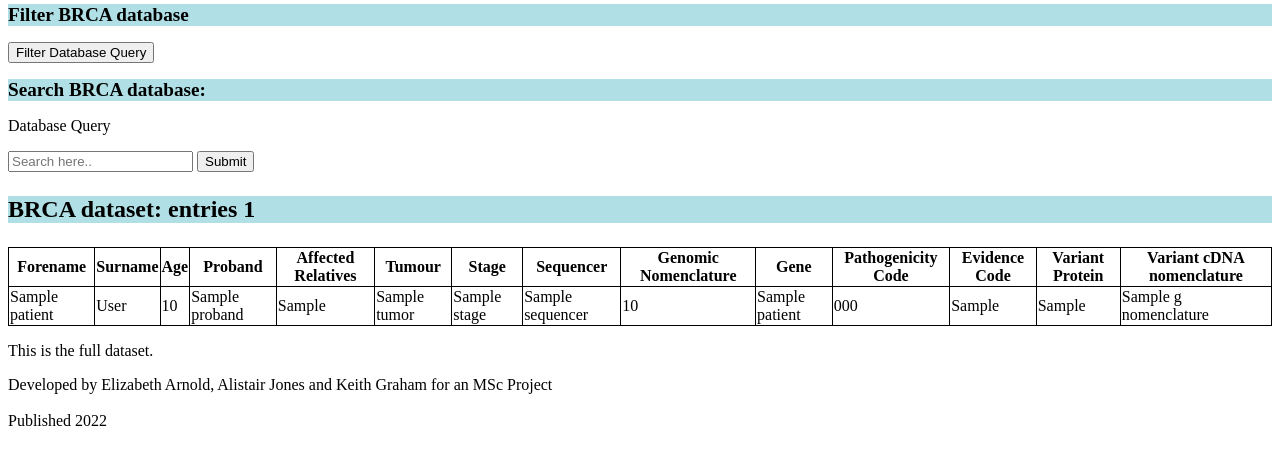
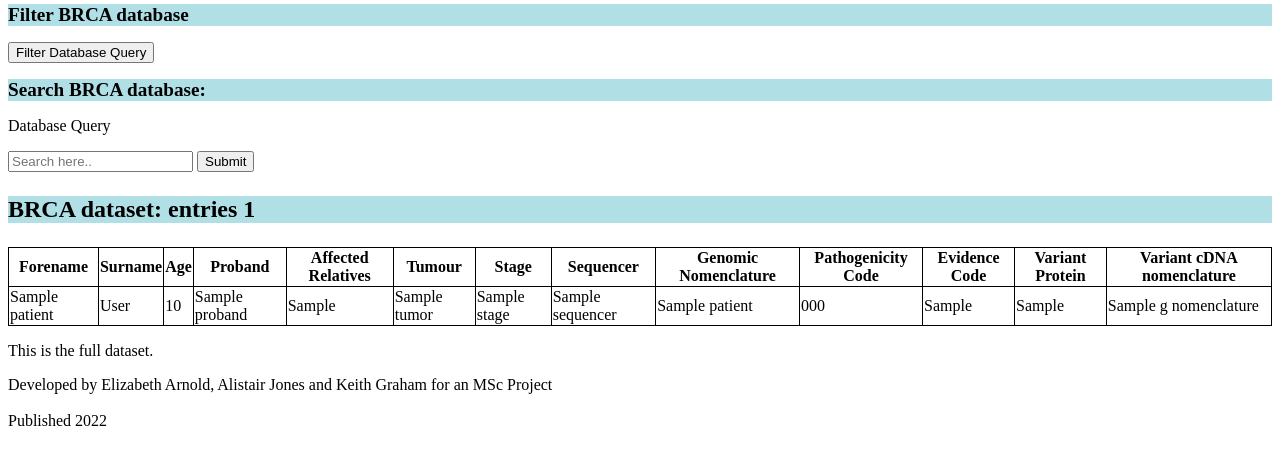
Before and after one commit to keithgraham5/IT_Advance_Clinical_Biofx_apps, a Django app: template web/templates/web/variant_list.html in a window 1280 px wide. Shown: the part 255-720 px from the top of the page. Run offline with Django 3.2, Linux system fonts and the light colour scheme; the template is opened without the code that fills it: most values are stand-ins (such as "Sample title", 1, 10 or a date in 2020).

Commit message:
Corrected html template

```diff
--- a/web/templates/web/filter_list.html
+++ b/web/templates/web/filter_list.html
@@ -48,7 +48,6 @@
         <th>Stage</th>
         <th>Sequencer</th>
         <th>Genomic Nomenclature</th>
-        <th>Gene</th>
         <th>Pathogenicity Code</th>
         <th>Evidence Code</th>
         <th>Variant Protein</th>
@@ -66,7 +65,6 @@
         <td>{{patient_identifier.tumor}}</td>
         <td>{{patient_identifier.Stage}}</td>
         <td>{{patient_identifier.sequencer}}</td>
-        <td>{{patient_identifier.age}}</td>
         <td>{{patient_identifier.g_nomenclature}}</td>
         <td>{{patient_identifier.pathogenecity_code}}</td>
         <td>{{patient_identifier.evidence_codes}}</td>
--- a/web/templates/web/variant_list.html
+++ b/web/templates/web/variant_list.html
@@ -51,7 +51,6 @@
         <th>Stage</th>
         <th>Sequencer</th>
         <th>Genomic Nomenclature</th>
-        <th>Gene</th>
         <th>Pathogenicity Code</th>
         <th>Evidence Code</th>
         <th>Variant Protein</th>
@@ -67,7 +66,6 @@
         <td>{{patient.tumor}}</td>
         <td>{{patient.Stage}}</td>
         <td>{{patient.sequencer}}</td>
-        <td>{{patient.age}}</td>
         <td>{{patient.g_nomenclature}}</td>
         <td>{{patient.pathogenecity_code}}</td>
         <td>{{patient.evidence_codes}}</td>
```
